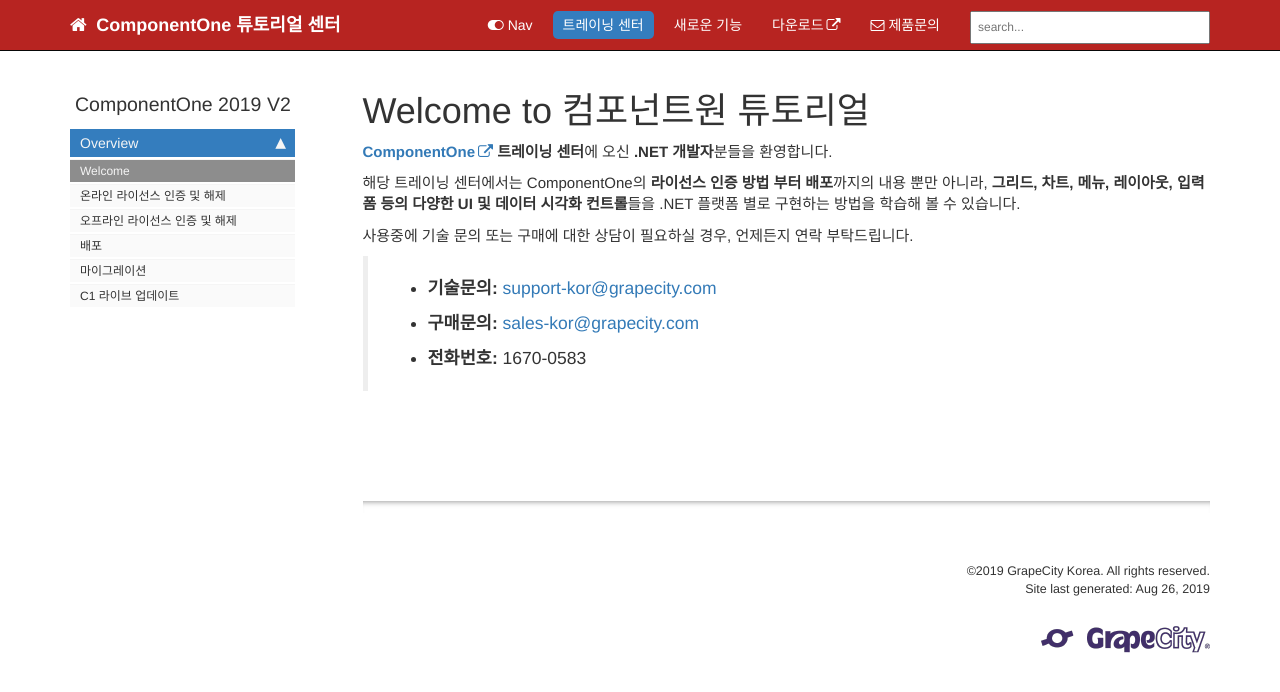
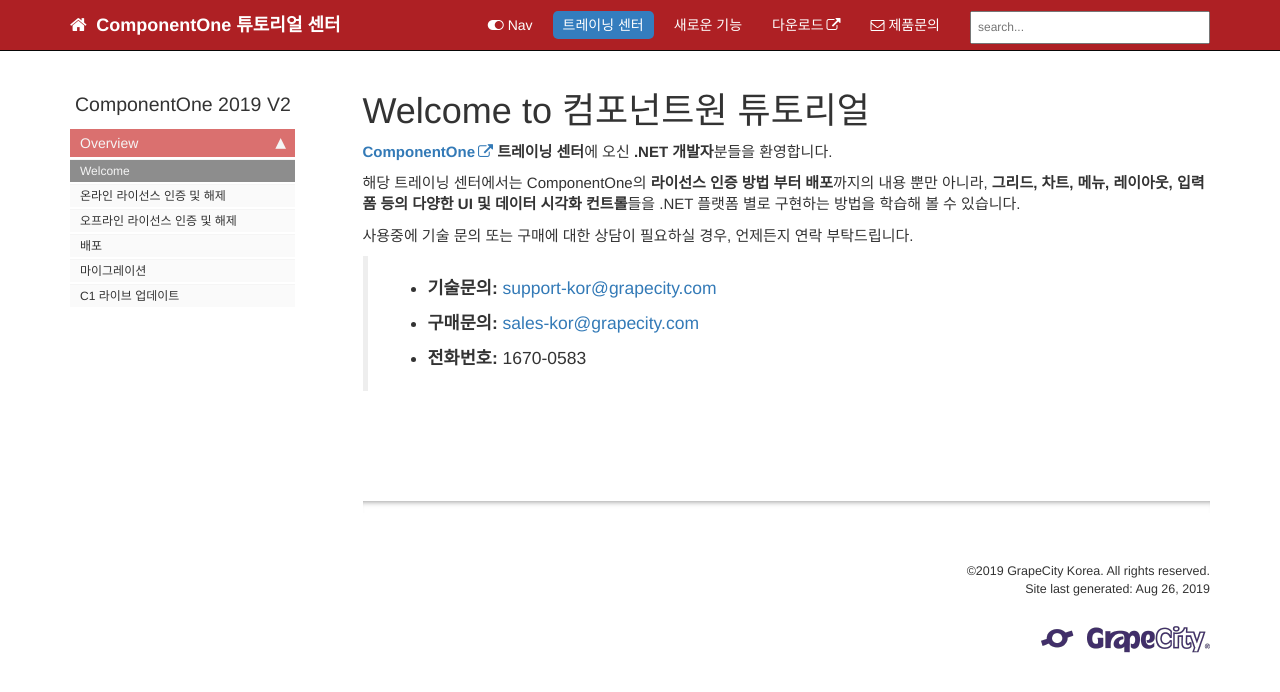
Before and after one commit to grapecity-korea/C1Training.github.io, a Jekyll site: the page built from index.md, in a window 1280 px wide. Shown: the top 692 px of the page. Built offline with Jekyll 4.4.1, drawn with Linux system fonts in a browser that asks for light colours; comment, search, counter and statistics services are not loaded.

Commit message:
Update theme-gck.css

```diff
--- a/css/theme-gck.css
+++ b/css/theme-gck.css
@@ -1,6 +1,6 @@
 .summary {
   color: #808080;
-  border-left: 5px solid #6d222b;
+  border-left: 5px solid #6d6d6d;
   font-size: 16px;
   line-height: 24px;
 }
@@ -19,12 +19,16 @@ h4 {
   color: white;
 }
 
+.nav li a:hover {
+  background-color: #f8cace;
+}
+
 .nav > li.active > a {
-  background-color: #347dbe;
+  background-color: #da706f;
 }
 
 .nav > li > a:hover {
-  background-color: #248ec2;
+  background-color: #e87777;
 }
 
 div.navbar-collapse .dropdown-menu > li > a:hover {
@@ -44,7 +48,7 @@ a[data-toggle="tooltip"] {
 }
 
 .navbar-inverse {
-  background-color: #b72421;
+  background-color: #ae2024;
 }
 .navbar-inverse .navbar-nav > li > a,
 .navbar-inverse .navbar-brand {
```
